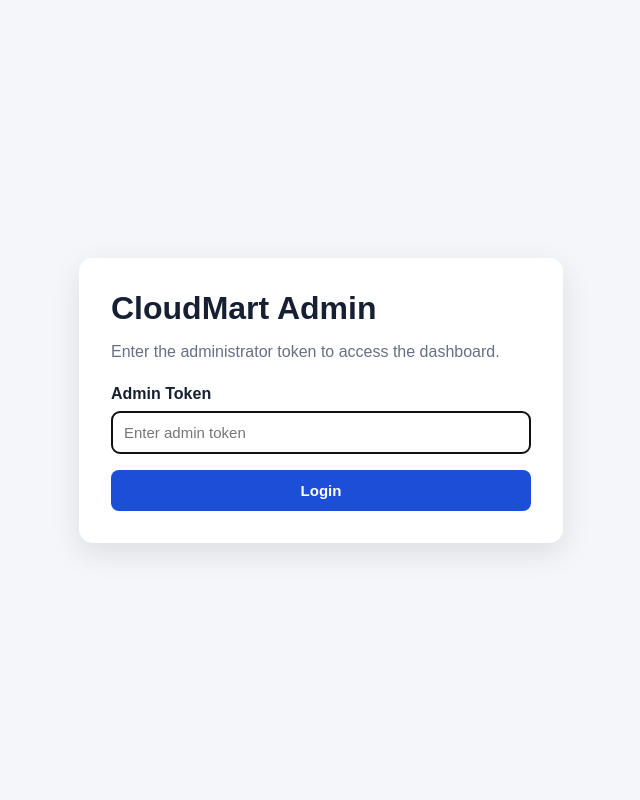
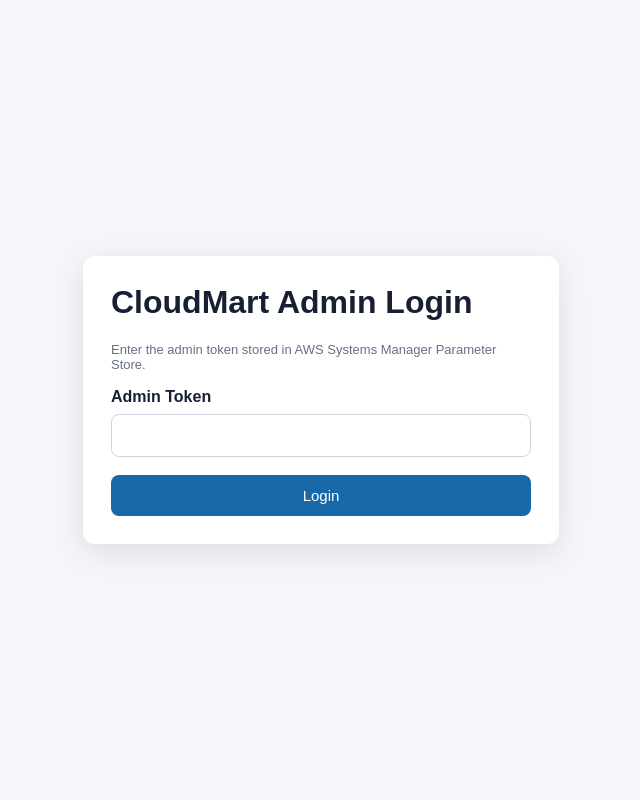
Before and after one commit to LakshmiPrasanna2404/CloudMart, a Flask app: page /login in a window 1280 px wide. Shown: the whole page, without its empty margins (319-959 px from the left). Run offline with Flask 3, Linux system fonts and the light colour scheme.

Commit message:
Update login.html

```diff
--- a/dashboard/templates/login.html
+++ b/dashboard/templates/login.html
@@ -10,96 +10,77 @@
             color: #172033;
             background: #f4f6f9;
         }
-
         body {
             margin: 0;
             min-height: 100vh;
             display: grid;
             place-items: center;
-            background: #f4f6f9;
         }
-
         .login-card {
             width: min(420px, 90%);
             background: white;
-            padding: 32px;
-            border-radius: 14px;
-            box-shadow: 0 10px 30px rgba(0, 0, 0, 0.10);
+            padding: 28px;
+            border-radius: 12px;
+            box-shadow: 0 8px 30px rgba(0,0,0,.10);
         }
-
-        h1 {
-            margin-top: 0;
-            margin-bottom: 8px;
-        }
-
-        .subtitle {
-            color: #667085;
-            margin-bottom: 24px;
-        }
-
+        h1 { margin-top: 0; }
         label {
             display: block;
+            margin: 16px 0 8px;
             font-weight: 600;
-            margin-bottom: 8px;
         }
-
         input {
             width: 100%;
             box-sizing: border-box;
             padding: 12px;
-            border: 1px solid #d0d5dd;
+            border: 1px solid #cfd5df;
             border-radius: 8px;
             font-size: 15px;
-            margin-bottom: 16px;
         }
-
         button {
             width: 100%;
+            margin-top: 18px;
             padding: 12px;
             border: 0;
             border-radius: 8px;
-            background: #1d4ed8;
+            background: #1769aa;
             color: white;
             font-size: 15px;
-            font-weight: 600;
             cursor: pointer;
         }
-
-        button:hover {
-            background: #1e40af;
+        .error {
+            margin-top: 14px;
+            padding: 10px;
+            border-radius: 8px;
+            background: #fff0f0;
+            color: #b42318;
         }
-
-        .error {
-            padding: 10px 12px;
-            margin-bottom: 16px;
-            border-radius: 8px;
-            background: #fee4e2;
-            color: #b42318;
+        .hint {
+            color: #667085;
+            font-size: 13px;
         }
     </style>
 </head>
 <body>
     <main class="login-card">
-        <h1>CloudMart Admin</h1>
-        <p class="subtitle">Enter the administrator token to access the dashboard.</p>
+        <h1>CloudMart Admin Login</h1>
+        <p class="hint">Enter the admin token stored in AWS Systems Manager Parameter Store.</p>
+
+        <form method="post" action="{{ url_for('login') }}">
+            <label for="admin_token">Admin Token</label>
+            <input
+                id="admin_token"
+                name="admin_token"
+                type="password"
+                autocomplete="current-password"
+                required
+            >
+            <button type="submit">Login</button>
+        </form>
 
         {% if error %}
             <div class="error">{{ error }}</div>
         {% endif %}
-
-        <form method="post" action="{{ url_for('login') }}">
-            <label for="token">Admin Token</label>
-            <input
-                id="token"
-                name="token"
-                type="password"
-                placeholder="Enter admin token"
-                autocomplete="current-password"
-                required
-                autofocus
-            >
-            <button type="submit">Login</button>
-        </form>
     </main>
 </body>
 </html>
```
